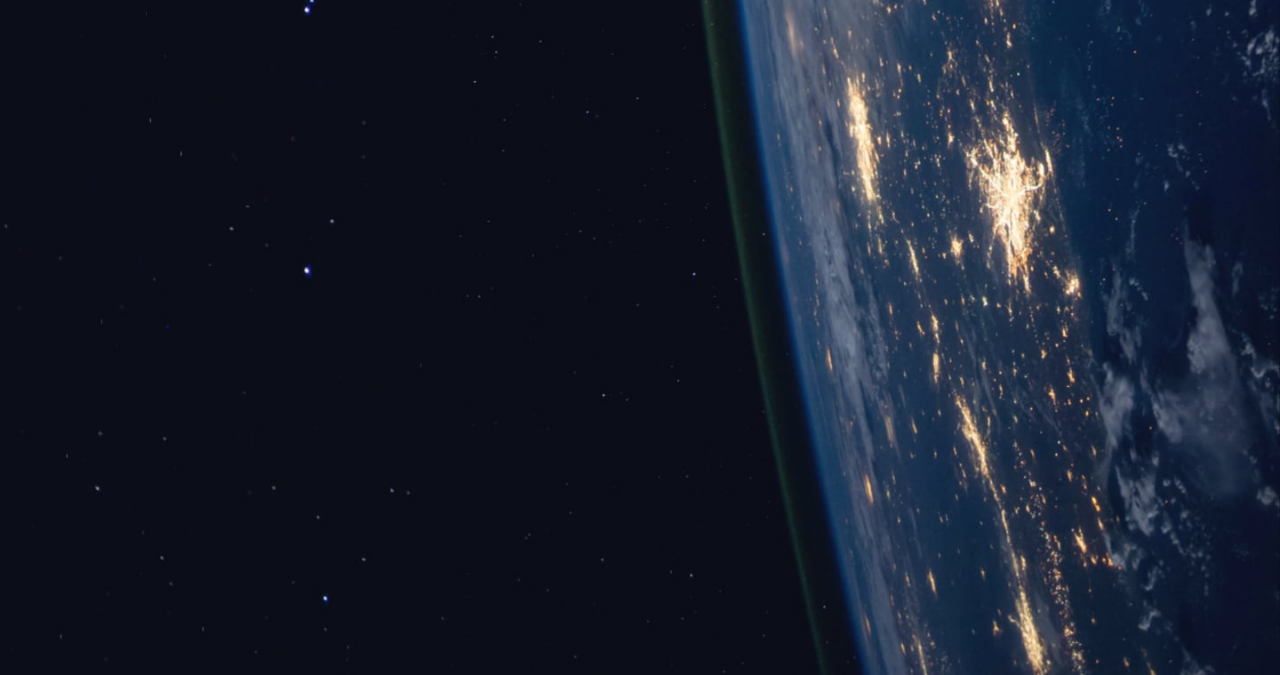
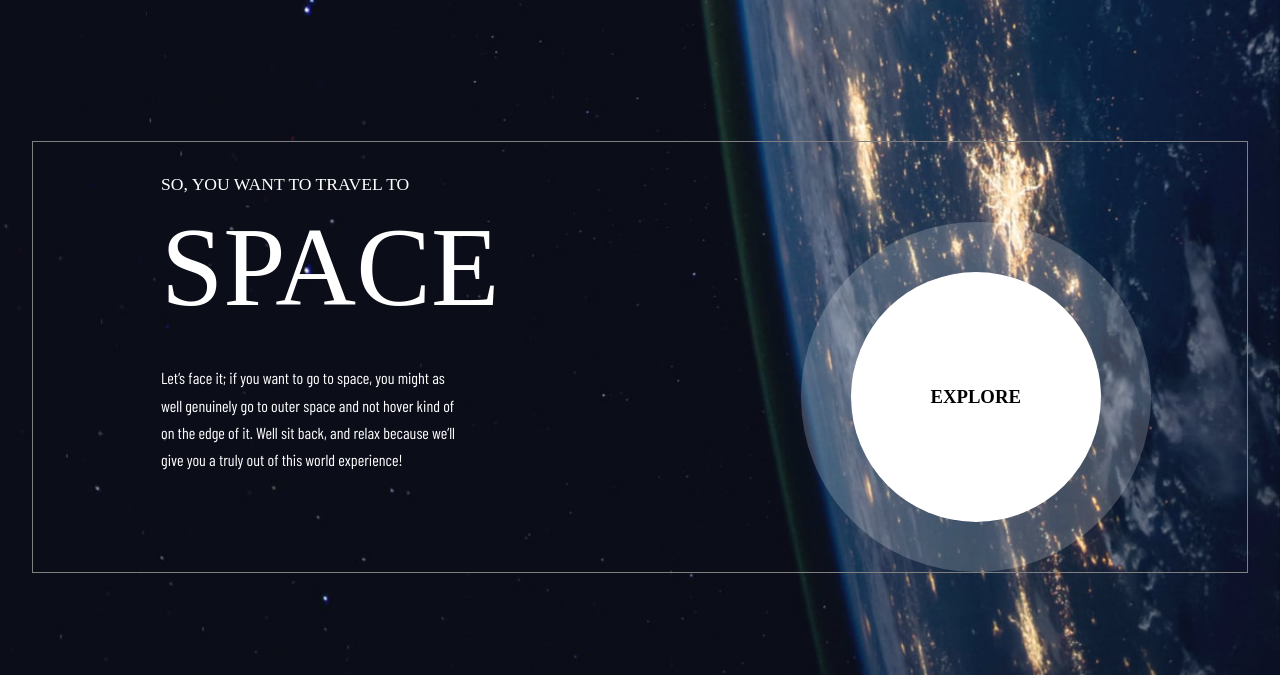
Before and after one commit to Marius-Diran/Space-Tourism, a plain HTML site: page index.html in a window 1280 px wide. Shown: the part 125-800 px from the top of the page. Drawn offline with nearby package versions, Linux system fonts and the light colour scheme; a web font is replaced by a local one.

Commit message:
Added new codes

```diff
--- a/home.css
+++ b/home.css
@@ -16,6 +16,7 @@ body{
 .container{
   width: 95%;
   margin: auto;
+  border: 1px solid gray;
 }
 
 .logo-container{
@@ -52,8 +53,12 @@ body{
   padding: 0 0 0 1vw;
   font-family: 'Barlow Condensed', sans-serif;
   font-size: 1rem;
+  height: 8vh;
+}
+
+.nav-bar .nav-list li a{
   color: hsl(0, 0%, 100%);
-  height: 8vh;
+  text-decoration: none;
 }
 
 .nav-bar .nav-list li span{
@@ -83,3 +88,66 @@ body{
 .close-btn{
   width: 100%;
 }
+
+.home-main{
+  margin: 18vh 0 0 0;
+}
+
+.home-flex{
+  display: flex;
+}
+
+.home-writeup{
+  min-width: 40%;
+  color: hsl(0, 0%, 100%);
+  margin: 0 2vw 0 10vw;
+}
+
+.home-writeup h4{
+  font-size: 1.1rem;
+  font-weight: 100;
+  margin: 4vh 0 1vh;
+  font-family: 'Bellefair', serif;
+}
+
+.home-writeup h1{
+  font-size: 7rem;
+  font-weight: 100;
+  margin: 0 0 4vh 0;
+  font-family: 'Bellefair', serif;
+}
+
+.home-writeup p{
+  font-size: 1rem;
+  font-weight: 100;
+  font-family: 'Barlow Condensed', sans-serif;
+  width: 62%;
+  line-height: 170%;
+}
+
+.explore-btn{
+  min-width: 50%;
+}
+
+.outer-circle{
+  display: none;
+  /* background-color: hsla(0, 0%, 100%, 0.2); */
+  height: 350px;
+  width: 350px;
+  border-radius: 50%;
+  display: flex;
+  justify-content: center;
+  align-items: center;
+  margin: 10vh auto 0;
+  border: 50px solid hsla(0, 0%, 100%, 0.2);
+}
+
+.inner-circle{
+  height: 250px;
+  width: 250px;
+  border-radius: 50%;
+  background-color: hsl(0, 0%, 100%);
+  display: flex;
+  justify-content: center;
+  align-items: center;
+}
--- a/index.html
+++ b/index.html
@@ -14,10 +14,10 @@
 
     <nav class="nav-bar">
       <ul class="nav-list">
-        <li>00 <span>HOME</span></li>
-        <li>01 <span>DESTINATION</span></li>
-        <li>02 <span>CREW</span></li>
-        <li>03 <span>TECHNOLOGY</span></li>
+        <li><a href="#">00 <span>HOME</span></a></li>
+        <li><a href="#">01 <span>DESTINATION</span></a></li>
+        <li><a href="#">02 <span>CREW</span></a></li>
+        <li><a href="#">03 <span>TECHNOLOGY</span></a></li>
       </ul>
       <div class="toggle-container"><img src="ImagesandIcons/shared/icon-hamburger.svg" alt="Hamburger-btn" class="toggle-btn"></div>
       <div class="close-container"><img src="ImagesandIcons/shared/icon-close.svg" alt="close-btn" class="close-btn"></div>
@@ -26,7 +26,21 @@
   </header>
 
   <section class="home-main">
+    <div class="container">
+      <div class="home-flex">
+        <div class="home-writeup">
+          <h4>SO, YOU WANT TO TRAVEL TO</h4>
+          <h1>SPACE</h1>
+          <p>Let’s face it; if you want to go to space, you might as well genuinely go to outer space and not hover kind of on the edge of it. Well sit back, and relax because we’ll give you a truly out of this world experience!</p>
+        </div>
 
+        <div class="explore-btn">
+          <div class="outer-circle">
+            <div class="inner-circle"><h3>EXPLORE</h3></div>
+          </div>
+        </div>
+      </div>
+    </div>
   </section>
 </body>
 </html>
```
